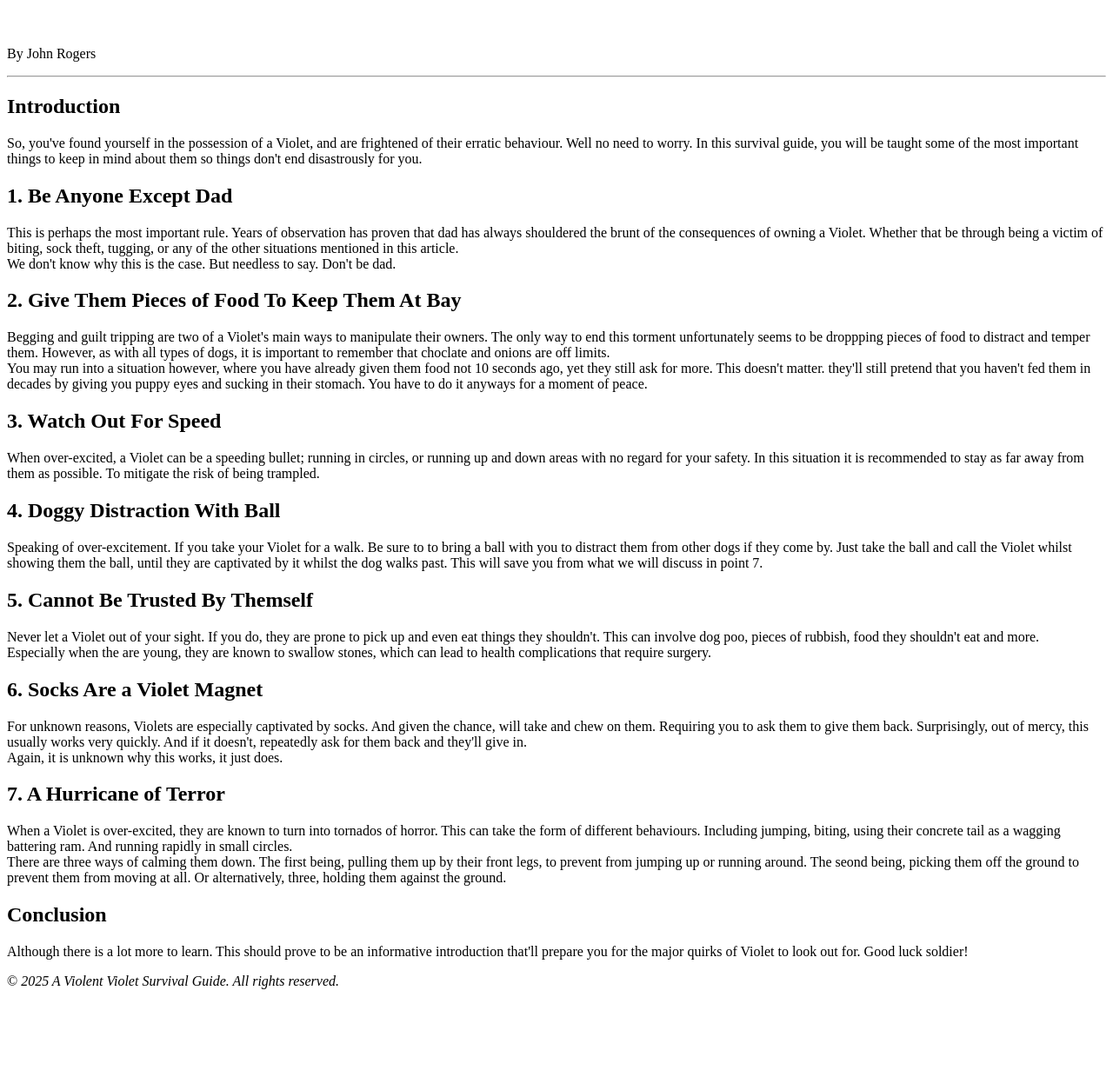
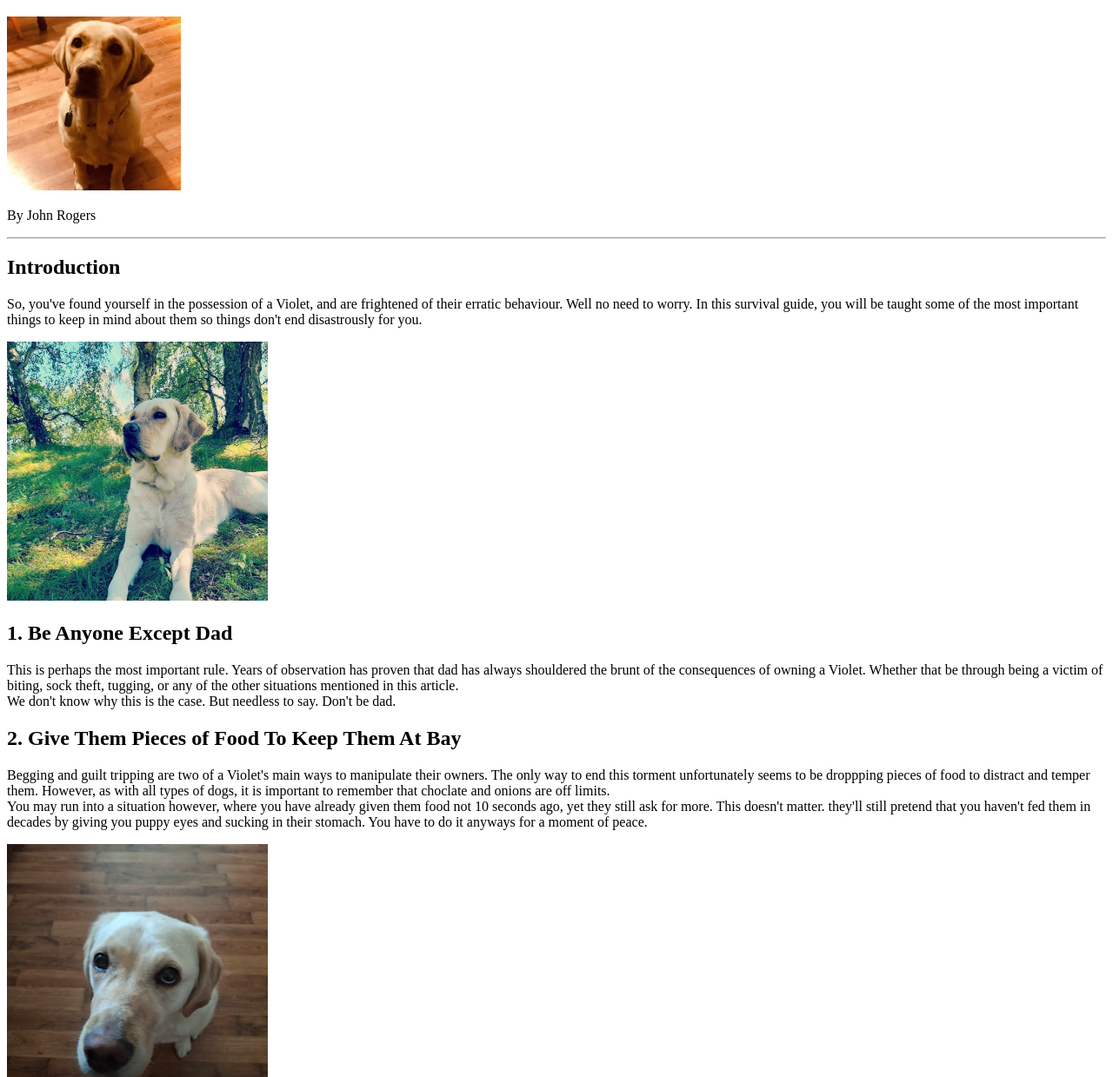
Before and after one commit to Teebot01/A-Violent-Violet-Survival-Guide, a plain HTML site: page index.html in a window 1280 px wide. Shown: the part 61-1300 px from the top of the page at 87% size. Before the commit the page ends 1215 px from the top, so only its background shows below. Drawn offline with Linux system fonts and the light colour scheme.

Commit message:
31/08/25 part 2
Added all images and their alt text

```diff
--- a/index.html
+++ b/index.html
@@ -10,7 +10,7 @@
         <h1>
             A Violent Violet Survival Guide
         </h1>
-        <img scr = "C:\Users\wildi\OneDrive\Documents\Web Development Projects\How To Survive a Violent Violet\How-To-Survive-a-Violent-Violet\images\Violet_icon.jpg">
+        <img src = "images/Violet_icon.jpg" alt = "Violet_icon" width = 200>
         <p>
             By John Rogers
         </p>
@@ -22,6 +22,9 @@
             Introduction
         </h2>
         <p>So, you've found yourself in the possession of a Violet, and are frightened of their erratic behaviour. Well no need to worry. In this survival guide, you will be taught some of the most important things to keep in mind about them so things don't end disastrously for you.</p>
+    </div>
+    <div class = "images">
+        <img src = "images/Violet_outside.jpg" alt = "Violet_outside" width = 300>
     </div>
     <div class = "paragraph_text">
         <h2>
@@ -38,6 +41,9 @@
         <p>
             Begging and guilt tripping are two of a Violet's main ways to manipulate their owners. The only way to end this torment unfortunately seems to be droppping pieces of food to distract and temper them. However, as with all types of dogs, it is important to remember that choclate and onions are off limits.<br>You may run into a situation however, where you have already given them food not 10 seconds ago, yet they still ask for more. This doesn't matter. they'll still pretend that you haven't fed them in decades by giving you puppy eyes and sucking in their stomach. You have to do it anyways for a moment of peace.
         </p>
+    </div>
+    <div class = "images">
+        <img src = "images/Violet_staring_1.jpg" alt = "Violet_staring_1" width = 300>
     </div>
     <div class = "paragraph_text">
         <h2>
@@ -62,6 +68,9 @@
         <p>
             Never let a Violet out of your sight. If you do, they are prone to pick up and even eat things they shouldn't. This can involve dog poo, pieces of rubbish, food they shouldn't eat and more.<br>Especially when the are young, they are known to swallow stones, which can lead to health complications that require surgery.
         </p>
+    </div>
+    <div class = "images">
+        <img src = "images/Violet_staring_2.jpg" alt = "Violet_staring_2" width = 250>
     </div>
     <div class = "paragraph_text">
         <h2>
```
Also changed, not shown: images/Violet_outside.jpg (added), images/Violet_staring_1.jpg (added), 1 other file.
